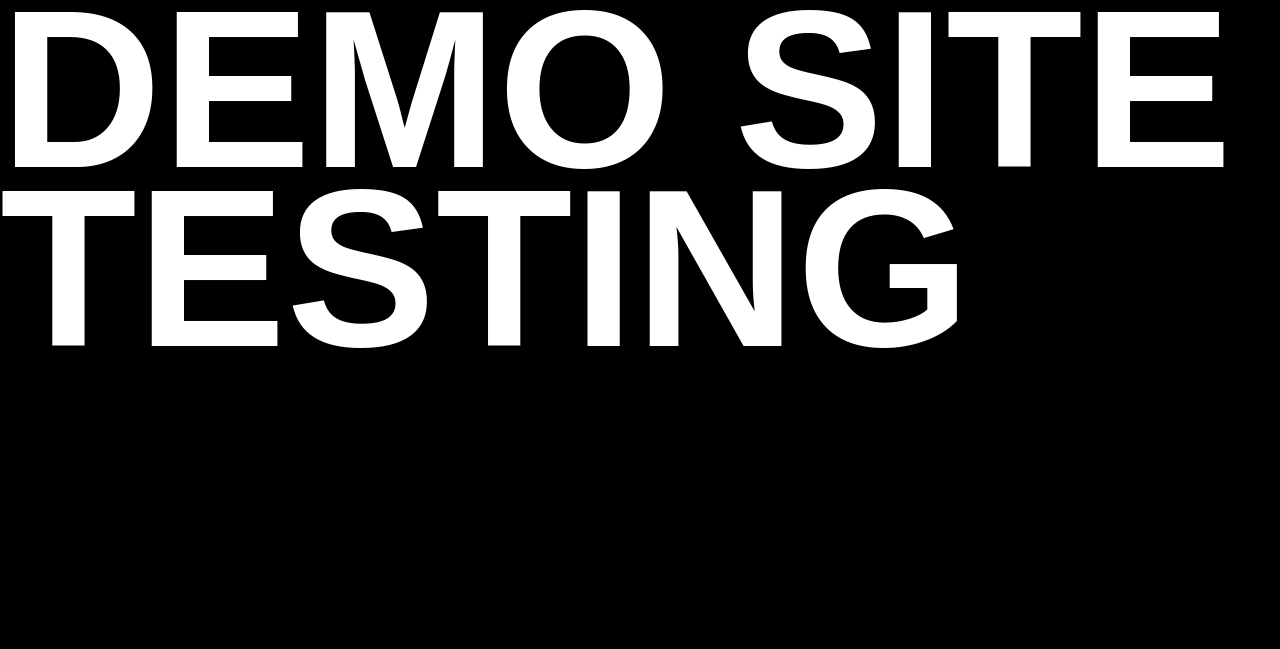
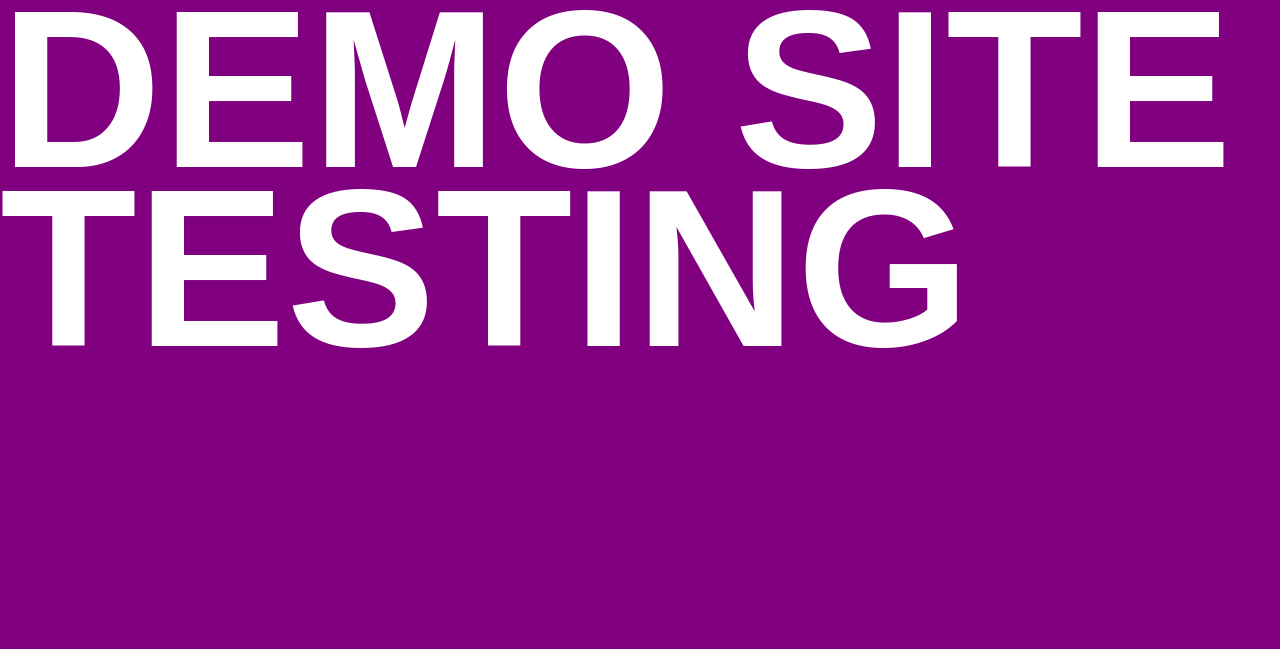
Before and after one commit to drewsisk/clients, a PHP site: page / in a window 1280 px wide. Shown: the top 649 px of the page. Run offline with PHP 8.4, Linux system fonts and the light colour scheme.

Commit message:
Update styles.css

```diff
--- a/css/styles.css
+++ b/css/styles.css
@@ -1,6 +1,6 @@
 body {
 	margin:0;
-	background-color:#000000;
+	background-color:purple;
 	}
 
 h1 {
```
